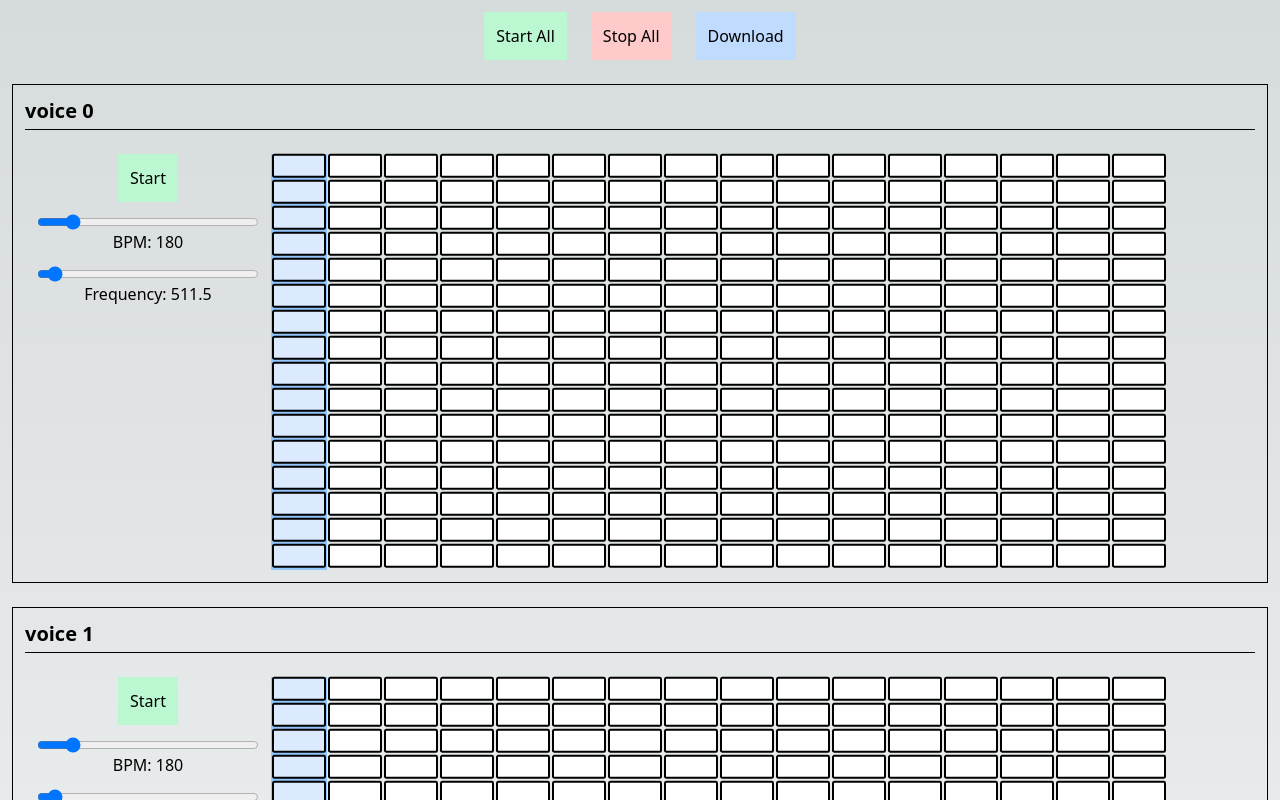
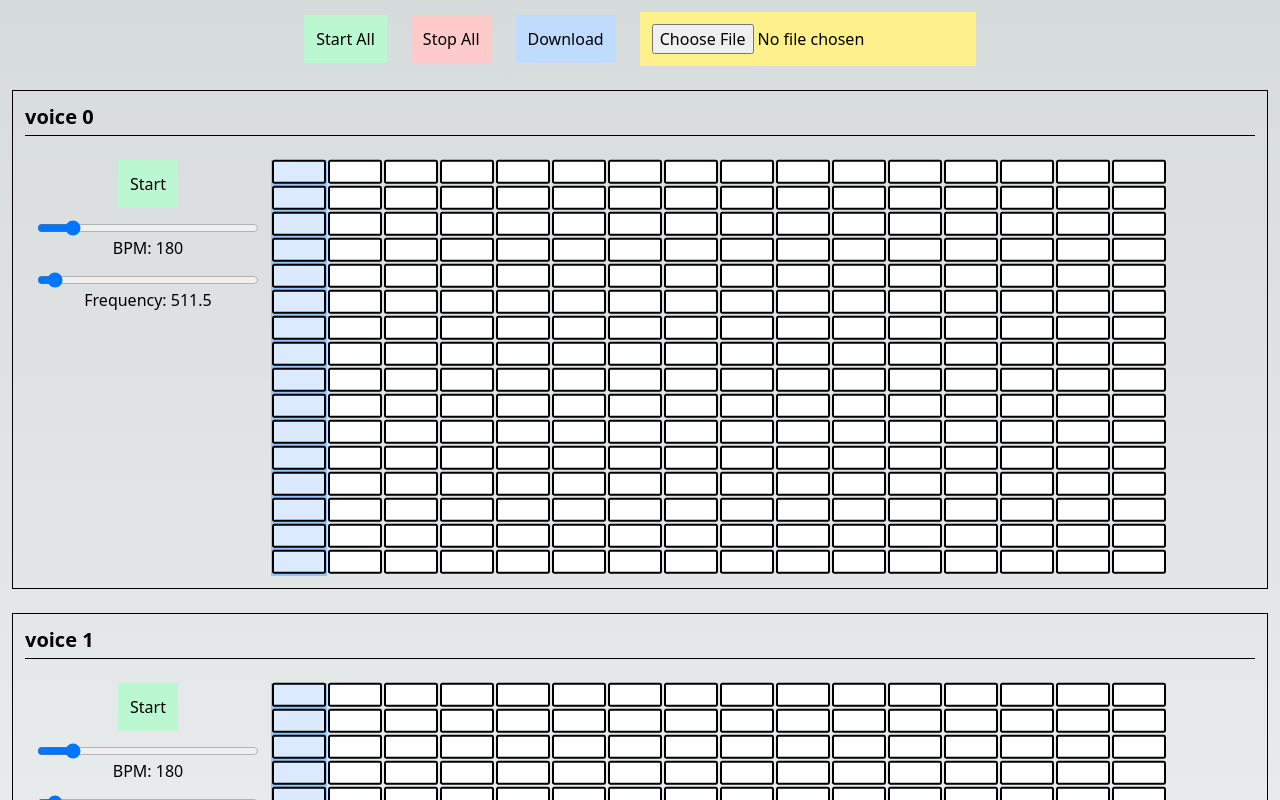
Before and after one commit to twotabsofacid/psg-discovery, a Next.js app in the folder frontend/: page / in a window 1280 px wide. Shown: the top 800 px of the page. Built offline with nearby package versions, Linux system fonts and the light colour scheme; no server answers.

Commit message:
Adding in uploads

```diff
--- a/frontend/src/pages/index.js
+++ b/frontend/src/pages/index.js
@@ -14,7 +14,19 @@ const wait = (timeout) => {
 export default function Home() {
   const [globalToggle, setGlobalToggle] = useState(false);
   const [download, setDownload] = useState(0);
+  const [dataVoiceOne, setDataVoiceOne] = useState(null);
+  const [dataVoiceTwo, setDataVoiceTwo] = useState(null);
+  const [dataVoiceThree, setDataVoiceThree] = useState(null);
   const downloadRef = useRef(null);
+  const dlAnchorRef = useRef(null);
+  const onReaderLoad = (e) => {
+    if (e.target.result) {
+      var obj = JSON.parse(e.target.result);
+      setDataVoiceOne(obj[0]);
+      setDataVoiceTwo(obj[1]);
+      setDataVoiceThree(obj[2]);
+    }
+  };
   return (
     <main className="flex flex-col">
       <section className="flex m-3 items-center justify-center">
@@ -47,6 +59,12 @@ export default function Home() {
             })
               .then((res) => {
                 console.log(res.data);
+                var dataStr =
+                  'data:text/json;charset=utf-8,' +
+                  encodeURIComponent(JSON.stringify(res.data.data));
+                dlAnchorRef.current.setAttribute('href', dataStr);
+                dlAnchorRef.current.setAttribute('download', 'sequence.json');
+                dlAnchorRef.current.click();
               })
               .catch((err) => {
                 console.log('we got error', err);
@@ -55,6 +73,18 @@ export default function Home() {
         >
           Download
         </button>
+        <input
+          type="file"
+          id="myFile"
+          name="filename"
+          className="p-3 bg-yellow-200 mx-3"
+          onChange={(e) => {
+            console.log('what the fuck', e);
+            var reader = new FileReader();
+            reader.onload = onReaderLoad;
+            reader.readAsText(e.target.files[0]);
+          }}
+        />
       </section>
       <section className="flex flex-col">
         <Voice id={0} globalToggle={globalToggle} download={download} />
@@ -62,6 +92,9 @@ export default function Home() {
         <Voice id={2} globalToggle={globalToggle} download={download} />
         <Noise />
       </section>
+      <a href="" ref={dlAnchorRef} className="hidden">
+        DL
+      </a>
     </main>
   );
 }
```
